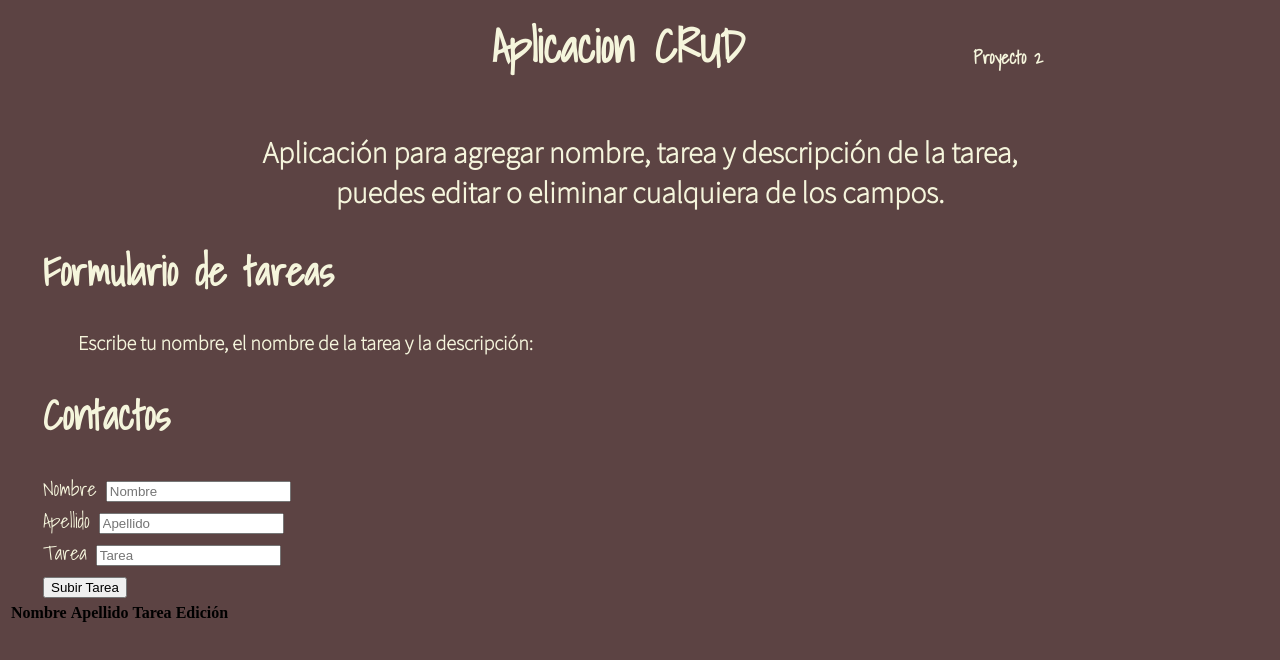
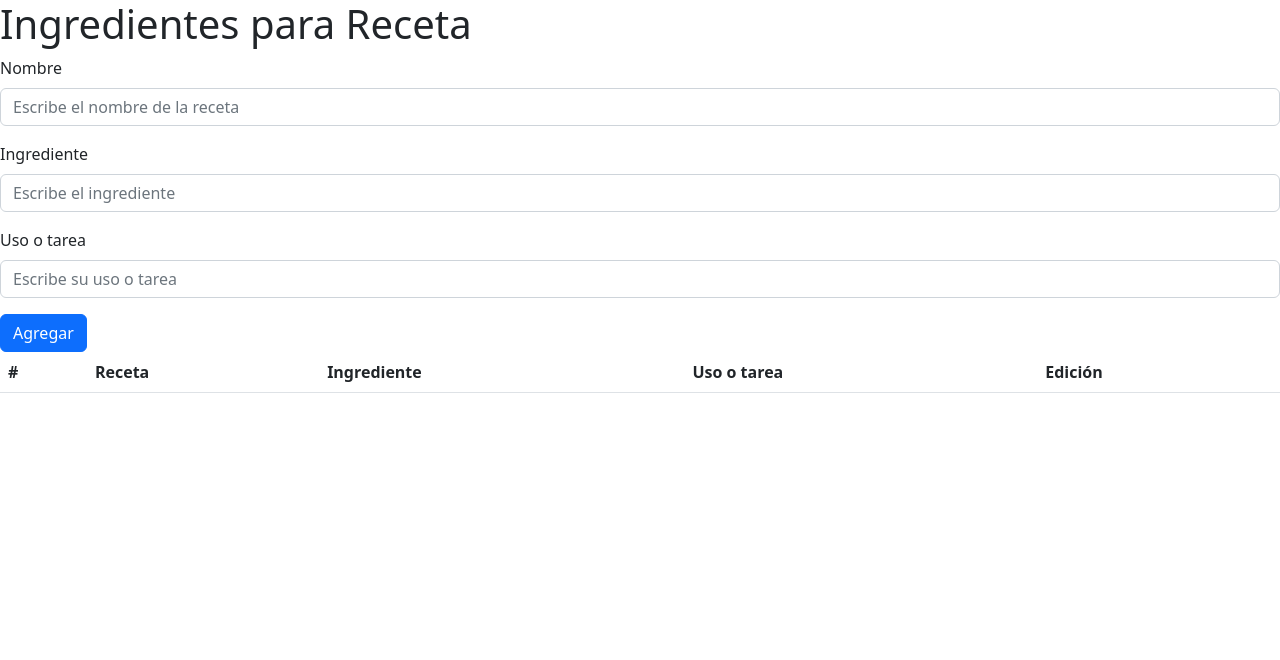
Before and after one commit to Crisrty/AppCRUD, a plain HTML site: page index.html in a window 1280 px wide. Drawn offline with nearby package versions, Linux system fonts and the light colour scheme.

Commit message:
cambios receta

```diff
--- a/index.html
+++ b/index.html
@@ -1,63 +1,61 @@
 <!DOCTYPE html>
 <html lang="en">
+
 <head>
     <meta charset="UTF-8">
     <meta http-equiv="X-UA-Compatible" content="IE=edge">
     <meta name="viewport" content="width=device-width, initial-scale=1.0">
-    <title>Aplicacion CRUD</title>
+    <title>App CRUD</title>
+
+    <link href="https://cdn.jsdelivr.net/npm/bootstrap@5.2.0-beta1/dist/css/bootstrap.min.css" rel="stylesheet"
+        integrity="sha384-0evHe/X+R7YkIZDRvuzKMRqM+OrBnVFBL6DOitfPri4tjfHxaWutUpFmBp4vmVor" crossorigin="anonymous">
+
     <link rel="stylesheet" href="styles.css">
 </head>
 
 <body>
-    <header class="encabezado">
-        <div class="enc1">
-            <h1 class="titulo">Aplicacion CRUD</h1>
-        </div>
-        <div class="enc2">
-            <h3 class="fraseproyect">Proyecto 2 </h3>
-        </div>
-    </header>
+<h1>Ingredientes para Receta</h1>
 
-    <div>
-        <h1 class="descrip"> Aplicación para agregar nombre, tarea y descripción de la tarea, <br>puedes editar o eliminar cualquiera de los campos.</h1>
-    </div>
-
-    <div class="formulario">
-        <h1>Formulario de tareas</h1>
-          <h3 class="instruccion">Escribe tu nombre, el nombre de la tarea y la descripción: </h3>
-          <h1>
-            Contactos
-        </h1>
-        <form id="contacto-form">
+<main>
+    <form id="form-receta">
         <div class="mb-3">
-                <label for="exampleFormControlInput1" class="form-label">Nombre</label>
-                <input type="text" class="form-control" id="inputNombre" placeholder="Nombre">
+          <label for="exampleInputEmail1" class="form-label">Nombre</label>
+          <input type="text" class="form-control" id="inputNombre" placeholder="Escribe el nombre de la receta">
         </div>
         <div class="mb-3">
-                <label for="exampleFormControlInput1" class="form-label">Apellido</label>
-                <input type="text" class="form-control" id="inputApellido" placeholder="Apellido">
+            <label for="exampleInputEmail1" class="form-label">Ingrediente</label>
+            <input type="text" class="form-control" id="inputIngrediente" placeholder="Escribe el ingrediente">
           </div>
           <div class="mb-3">
-                <label for="exampleFormControlInput1" class="form-label">Tarea</label>
-                <input type="tar" class="form-control" id="inputTarea" placeholder="Tarea">
+            <label for="exampleInputEmail1" class="form-label">Uso o tarea</label>
+            <input type="text" class="form-control" id="inputTarea" placeholder="Escribe su uso o tarea">
           </div>
-            <button class="btn btn-primary" type="submit">Subir Tarea</button>
+        <button type="submit" class="btn btn-primary">Agregar</button>
       </form>
-    </div>
 
-    <div>
       <table class="table">
         <thead>
           <tr>
-                    <th scope="col">Nombre</th>
-                    <th scope="col">Apellido</th>
-                    <th scope="col">Tarea</th>
+            <th scope="col">#</th>
+            <th scope="col">Receta</th>
+            <th scope="col">Ingrediente</th>
+            <th scope="col">Uso o tarea</th>
             <th scope="col">Edición</th>
           </tr>
         </thead>
         <tbody id="body-tabla">
+
         </tbody>
       </table>
-    </div>
+</main>
+
+
+
+
+
+    <script src="https://cdn.jsdelivr.net/npm/bootstrap@5.2.0-beta1/dist/js/bootstrap.bundle.min.js"
+        integrity="sha384-pprn3073KE6tl6bjs2QrFaJGz5/SUsLqktiwsUTF55Jfv3qYSDhgCecCxMW52nD2"
+        crossorigin="anonymous"></script>
+    <script src="script.js"></script>
 </body>
 </html>
--- a/script.js
+++ b/script.js
@@ -1,5 +1,31 @@
-const contactoForm = document.getElementById('contacto-form');
+
+const formReceta = document.getElementById('form-receta'); //Id del formulario
+//obtener los valores de los campos
 const inputNombre = document.getElementById('inputNombre');
-const inputApellido = document.getElementById('inputApellido');
+const inputIngrediente = document.getElementById('inputIngrediente');
 const inputTarea = document.getElementById('inputTarea');
 const bodyTabla = document.getElementById('body-tabla');
+const ingredientes = []; //arreglo vacio
+
+formReceta.addEventListener('submit', function (event){
+    event.preventDefault(); //Evita que se refresque la pagina
+    //Imprimir los valores que ingresamos en la tabla
+    if(inputNombre.value.trim() !== '' && inputIngrediente.value.trim() !=='' && inputTarea.value.trim() !== ''){ //El .trim() nos ayuda a los espacios en blanco
+
+        bodyTabla.innerHTML +=  `<tr>
+        <th scope="row">1</th>
+        <td>${inputNombre.value} </td>
+        <td>${inputIngrediente.value} </td>
+        <td>${inputTarea.value} </td>
+      </tr>`
+
+      event.target.reset();
+    }else{
+        alert('Los tres campos son obligatorios');
+    }
+
+    //Imprime los valores en la consola
+    console.log(inputNombre.value);
+    console.log(inputIngrediente.value);
+    console.log(inputTarea.value);
+})
--- a/styles.css
+++ b/styles.css
@@ -1,53 +0,0 @@
-
-@import url('https://fonts.googleapis.com/css2?family=Shadows+Into+Light&display=swap');
-@import url('https://fonts.googleapis.com/css2?family=Assistant:wght@200&display=swap');
-
-body{
-    background-color: rgb(92, 67, 67);
-}
-
-.encabezado{
-   display:flex;
-   justify-content: space-evenly;
-}
-
-.titulo{
-    background-color: rgb(92, 67, 67);
-    font-family: 'Shadows Into Light', cursive;
-    font-size: 45px;
-    text-align: center;
-    color: beige;
-    margin-top: 2px;
-    margin-left: 255px;
-}
-
-.fraseproyect{
-
-    background-color: rgb(92, 67, 67);
-    font-family: 'Shadows Into Light', cursive;
-    font-size: 18px;
-    text-align: right;
-    color:beige;
-    margin-top: 35px;
-}
-
-.descrip{
-    color: beige;
-    font-family: 'Assistant', sans-serif;
-    font-size: 30px;
-    text-align: center;
-}
-
-.formulario{
-    color: beige;
-    font-family: 'Shadows Into Light', cursive;
-    font-size: 20px;
-    margin-left: 35px;
-}
-
-.instruccion{
-    color: beige;
-    font-family: 'Assistant', sans-serif;
-    font-size: 20px;
-    margin-left: 35px;
-}
```
Lines whose indentation alone changed are shown as unchanged.
